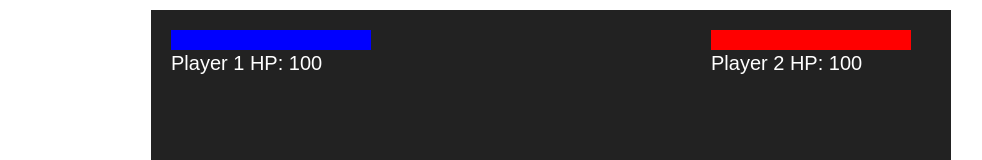
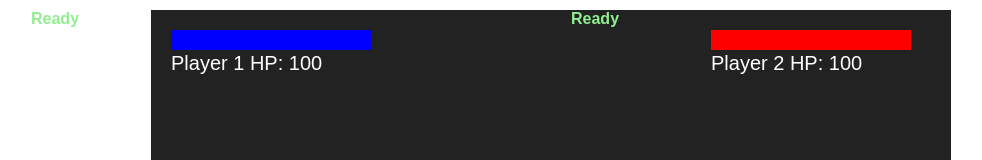
Before and after one commit to sobitparashar/2-player-game, a plain HTML site: page index.html in a window 1280 px wide. Shown: the top 160 px of the page, without its empty margins (89-1071 px from the left). Drawn offline with Linux system fonts and the light colour scheme.

Commit message:
Update index.html

```diff
--- a/index.html
+++ b/index.html
@@ -10,11 +10,31 @@
       margin: 0 auto;
       border: 2px solid #fff;
     }
+
+    #reload1, #reload2 {
+      position: absolute;
+      font-family: Arial, sans-serif;
+      font-size: 16px;
+      font-weight: bold;
+      color: lightgreen;
+    }
+
+    #reload1 {
+      top: 10px;
+      left: 120px;
+    }
+
+    #reload2 {
+      top: 10px;
+      left: 660px;
+    }
   </style>
 </head>
 <body>
 
 <canvas id="gameCanvas" width="800" height="400"></canvas>
+<div id="reload1">Ready</div>
+<div id="reload2">Ready</div>
 
 <script src="game.js"></script>
 </body>
```
